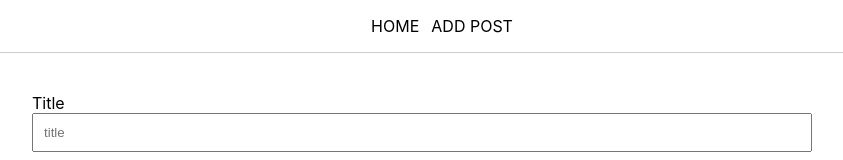
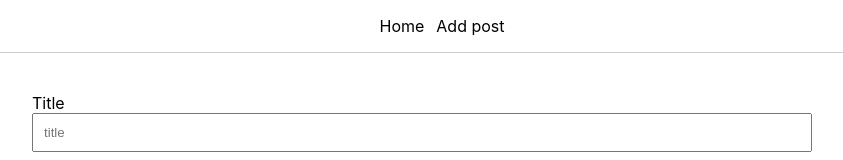
Before and after one commit to Dina2703/next-mongodb-vercel, a Next.js app: page /add-post in a window 1280 px wide. Shown: the top 160 px of the page, without its empty margins (218-1061 px from the left). Built offline with nearby package versions, Linux system fonts and the light colour scheme.

Commit message:
update before testing deploy

```diff
--- a/components/Nav.js
+++ b/components/Nav.js
@@ -8,12 +8,12 @@ export default function Nav() {
       <ul className={styles.list}>
         <li className={styles.item}>
           <Link href="/">
-            <a>HOME</a>
+            <a>Home</a>
           </Link>
         </li>
         <li>
           <Link href="/add-post">
-            <a>ADD POST</a>
+            <a>Add post</a>
           </Link>
         </li>
       </ul>
--- a/pages/api/index.js
+++ /dev/null
@@ -1,7 +0,0 @@
-export default function handler(request, response) {
-  response.status(200).json({
-    body: request.body,
-    query: request.query,
-    cookies: request.cookies,
-  });
-}
--- a/pages/index.js
+++ b/pages/index.js
@@ -8,7 +8,7 @@ export default function Home({ posts }) {
   return (
     <div>
       <Head>
-        <title>HOME</title>
+        <title>Home</title>
       </Head>
 
       <Nav />
@@ -16,7 +16,7 @@ export default function Home({ posts }) {
       <main>
         <div className={styles.container}>
           {posts.length === 0 ? (
-            <h2>No added posts </h2>
+            <h2>No added posts</h2>
           ) : (
             <ul>
               {posts.map((post, i) => (
@@ -37,7 +37,6 @@ export async function getServerSideProps(ctx) {
 
   // request posts from api
   let response = await fetch(`${dev ? DEV_URL : PROD_URL}/api/posts`);
-
   // extract the data
   let data = await response.json();
 
```
